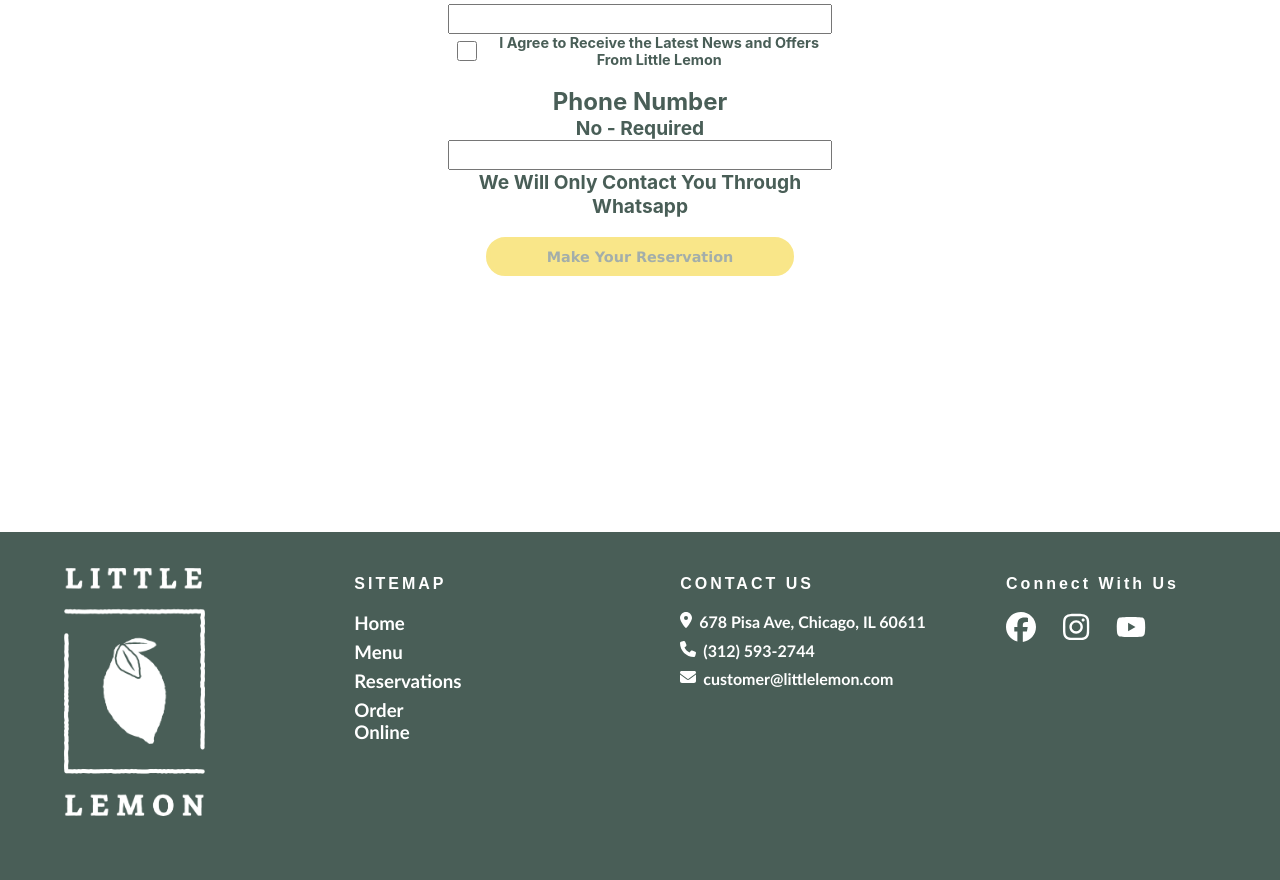
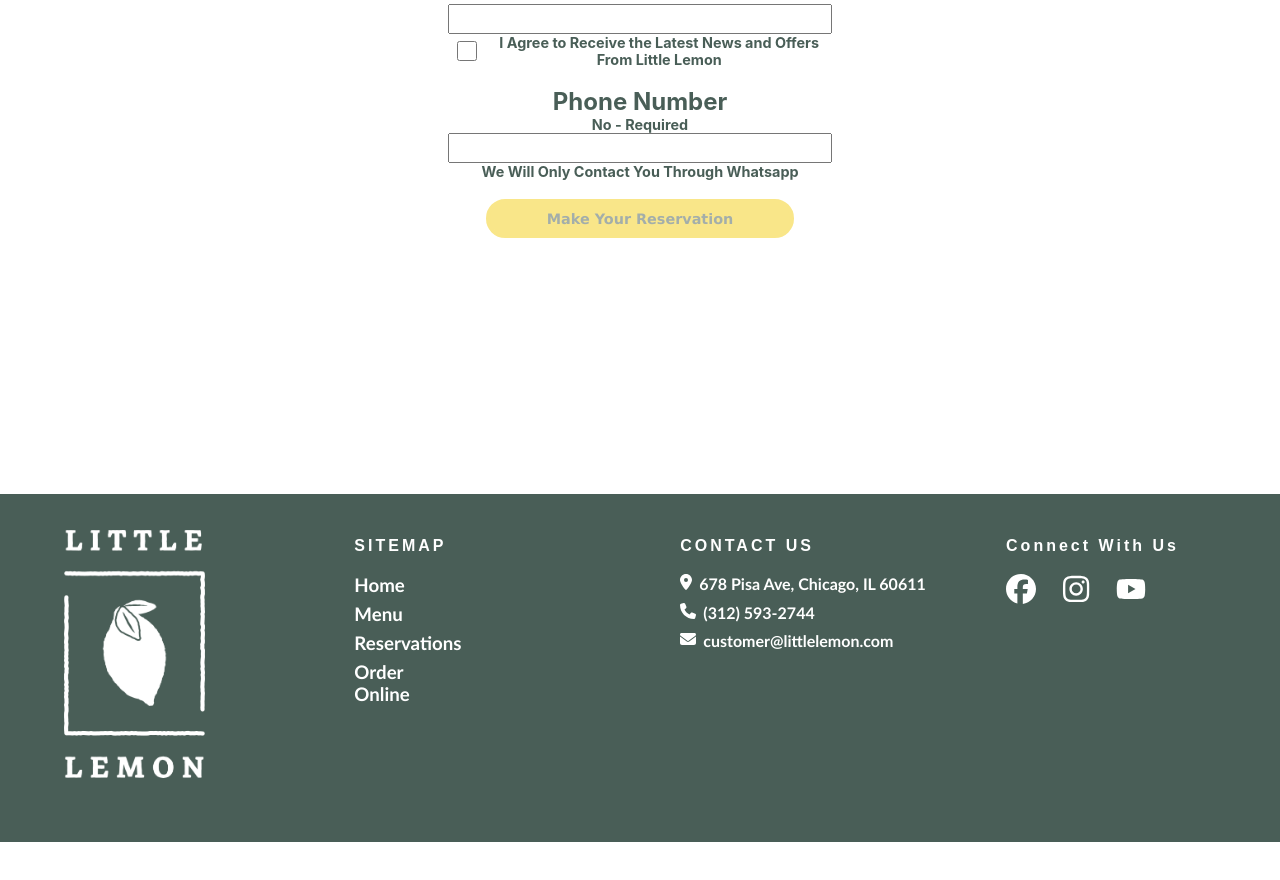
Before and after one commit to jehherne0506/Meta_Capstone_Project_Little-Lemon, a React (Create React App) app: page /reservations in a window 1280 px wide. Shown: the part 964-1844 px from the top of the page. After the commit the page ends 1806 px from the top, so only its background shows below. Built offline with nearby package versions, Linux system fonts and the light colour scheme.

Commit message:
edit contact class font size

```diff
--- a/src/Components/Pages/Reservations/booking_form.css
+++ b/src/Components/Pages/Reservations/booking_form.css
@@ -65,6 +65,9 @@ select{
 #name{
     margin-bottom: 5%;
 }
+.contact {
+    font-size: 60%;
+}
 
 @media screen and (max-width:700px) {
     form{
@@ -77,9 +80,6 @@ select{
     .forms label{
         font-size: 90%;
     }
-    .contact {
-        font-size: 60%;
-    }
     .forms button{
         font-size: 50%;
     }
```
